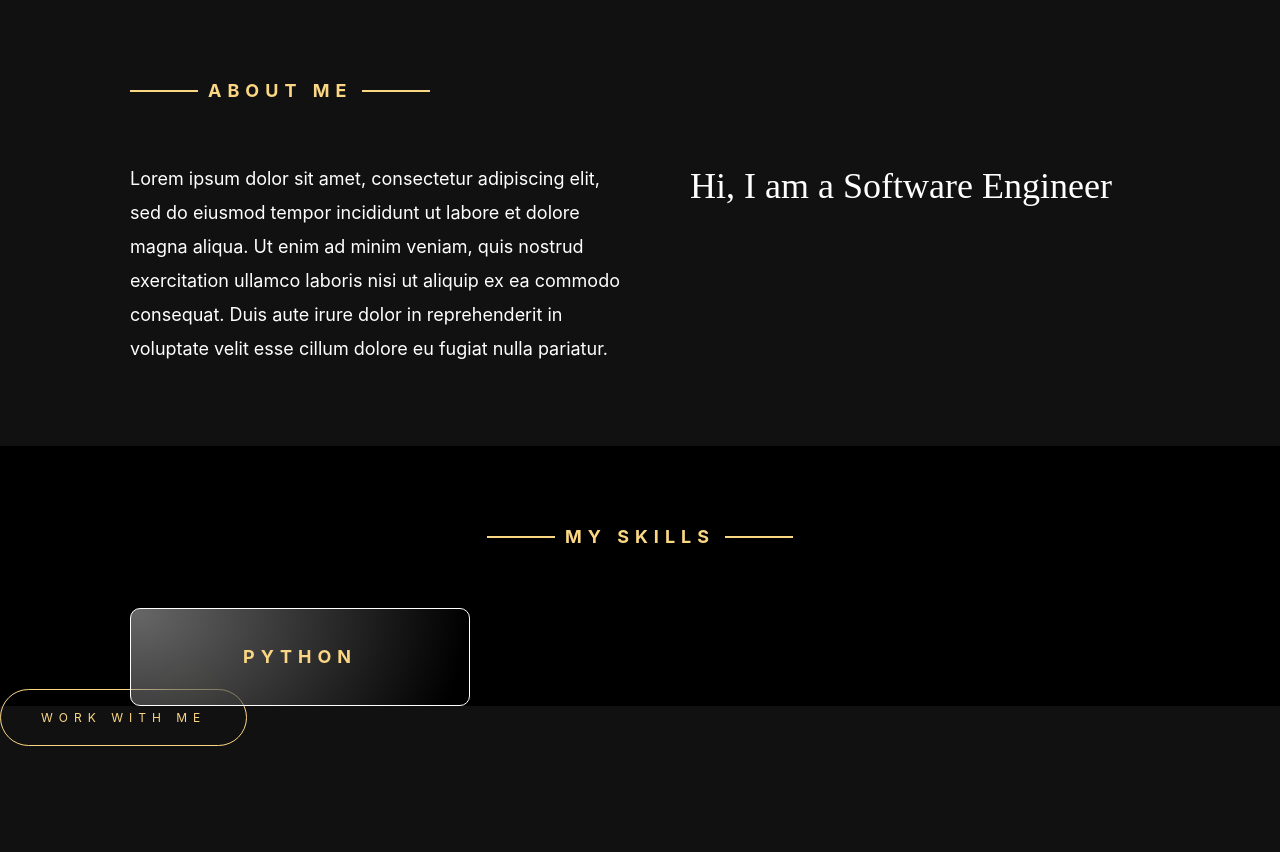
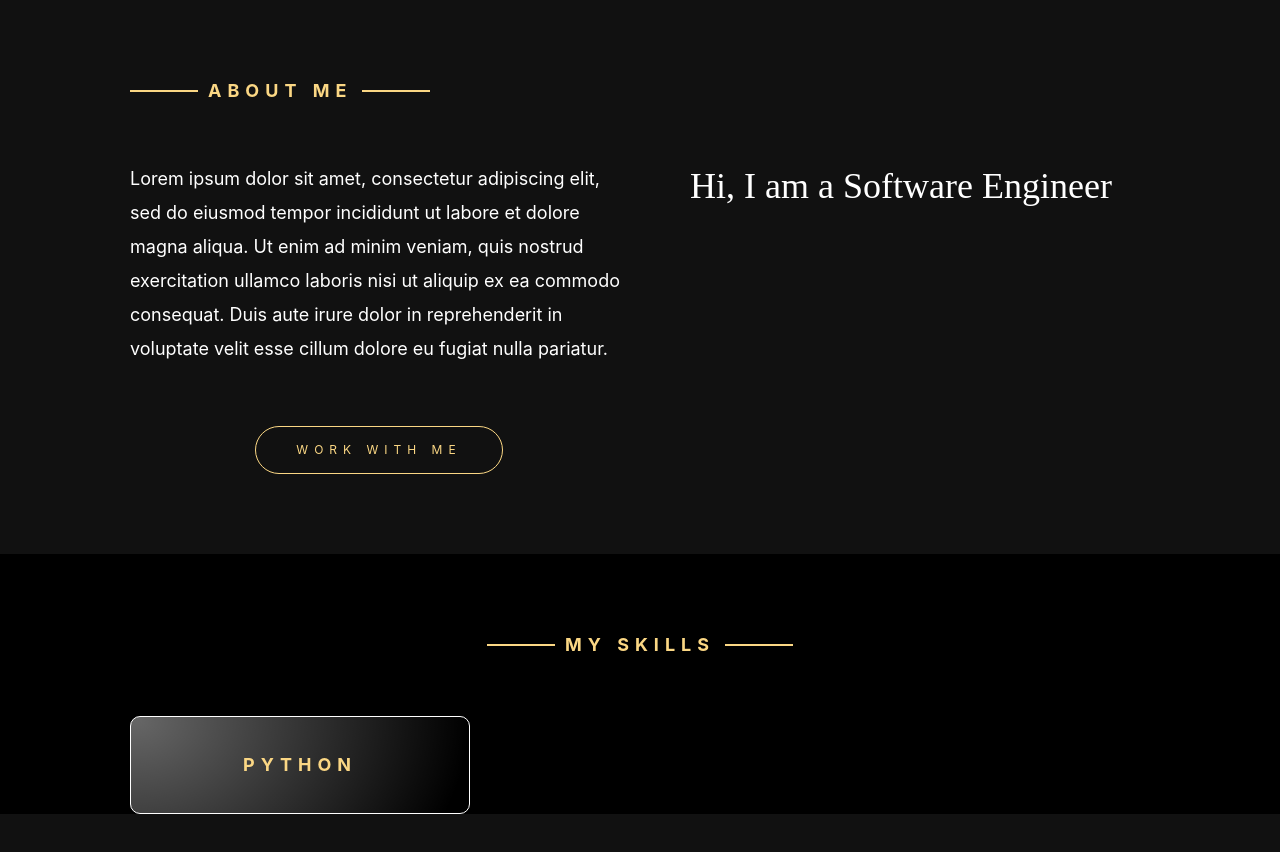
Before and after one commit to mdahmed-abdus/portfolio, a React (Create React App) app: page / in a window 1280 px wide. Shown: the top 852 px of the page. Before the commit the page ends 809 px from the top, so only its background shows below. Built offline with nearby package versions, Linux system fonts and the light colour scheme.

Commit message:
Feat:Update button component

```diff
--- a/src/components/Home.js
+++ b/src/components/Home.js
@@ -22,6 +22,10 @@ function Home(props) {
               <TitleSecondary showRightLine="false" secondaryTitle="about me" />
               <div class="pt60">
                 <Desc desc={aboutMeDesc} />
+              </div>
+
+              <div class="flexCenter pt60">
+                <Button />
               </div>
             </div>
             <div class="col-12 col-md-6 ">
@@ -53,8 +57,6 @@ function Home(props) {
           </section>
         </section>
       </section>
-
-      <Button />
     </div>
   );
 }
--- a/src/scss/custom.scss
+++ b/src/scss/custom.scss
@@ -61,7 +61,7 @@ img {
   box-sizing: border-box;
   border-radius: 50px;
   -webkit-appearance: none;
-  padding: 20px 40px;
+  padding: 12px 40px;
   cursor: pointer;
   transition: 0.3s;
   &:hover {
```
